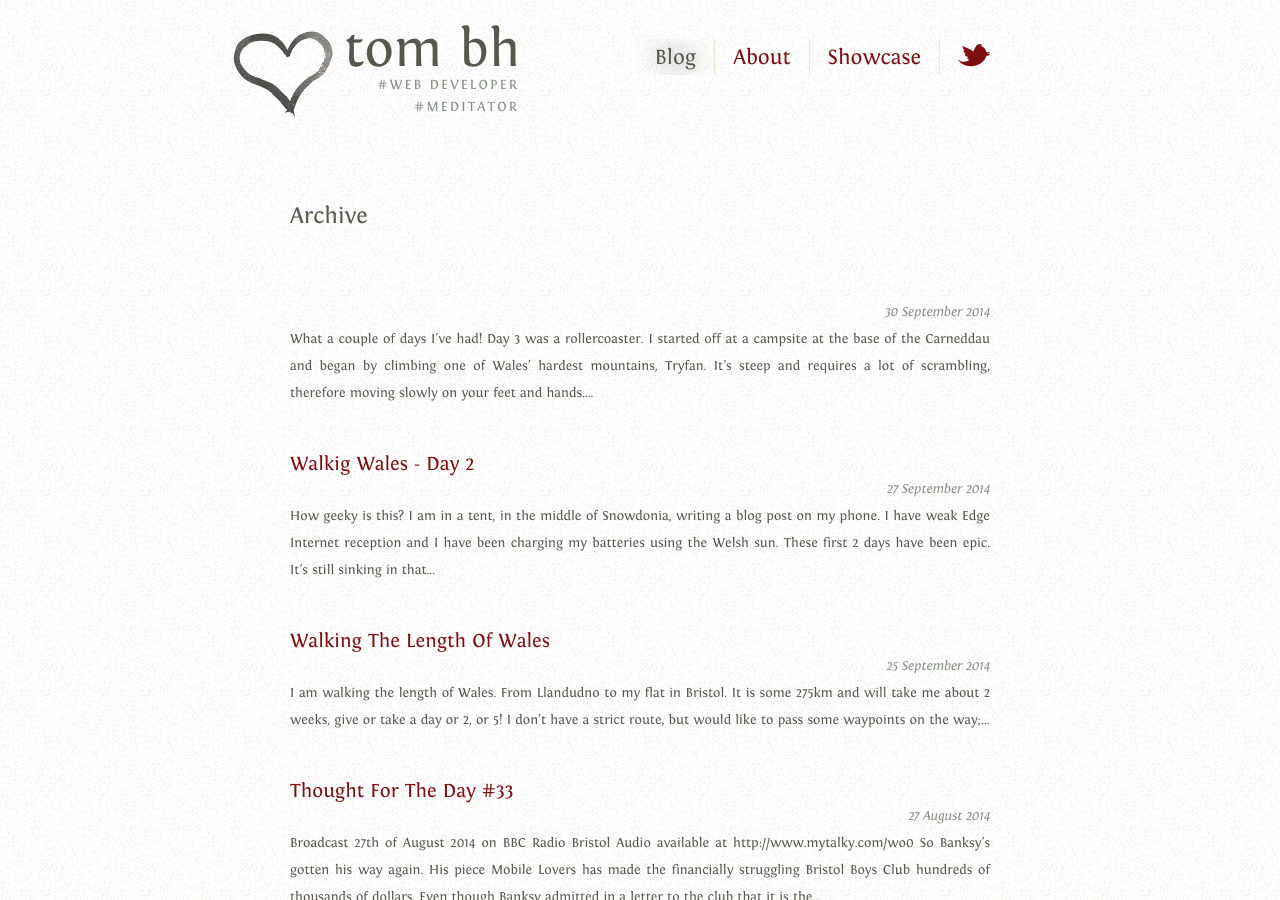
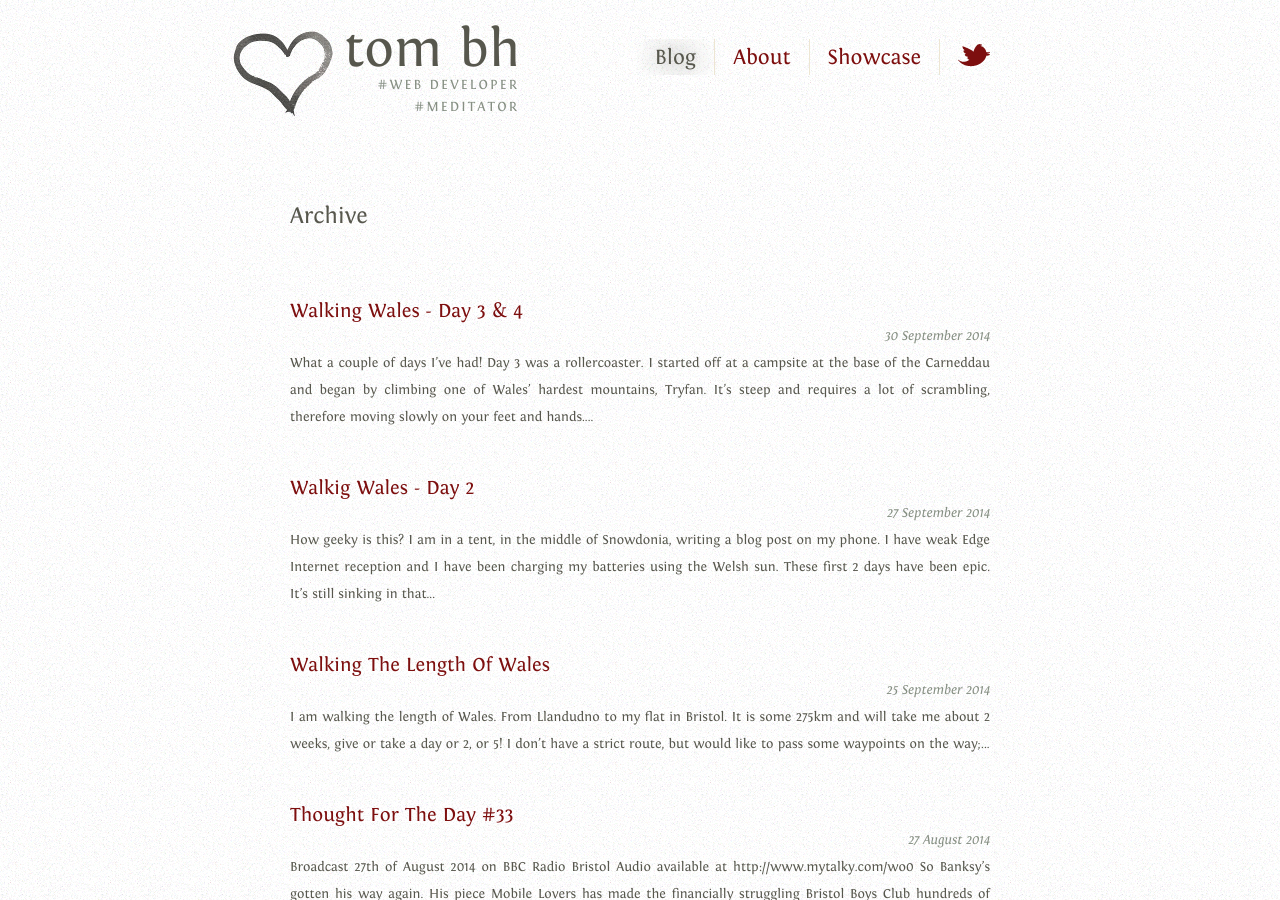
Before and after one commit to tombh/tombh.github.io, a Jekyll site: the page built from blog/index.markdown, in a window 1280 px wide and 900 px high. Built offline with Jekyll 4.4.1, drawn with Linux system fonts in a browser that asks for light colours; Markdown is read by kramdown in place of the engine named in the settings.

Commit message:
day 3/4 wales, ammend title

```diff
--- a/_posts/2014-09-30-walkig-wales-day-3-&-4.markdown
+++ b/_posts/2014-09-30-walkig-wales-day-3-&-4.markdown
@@ -2,7 +2,7 @@
 date: 2014-09-30
 layout: post
 slug: walkig-wales-day-3-&-4
-title: Walking Wales: Day 3 & 4
+title: Walking Wales - Day 3 & 4
 categories:
 - Mill Grist
 ---
```
